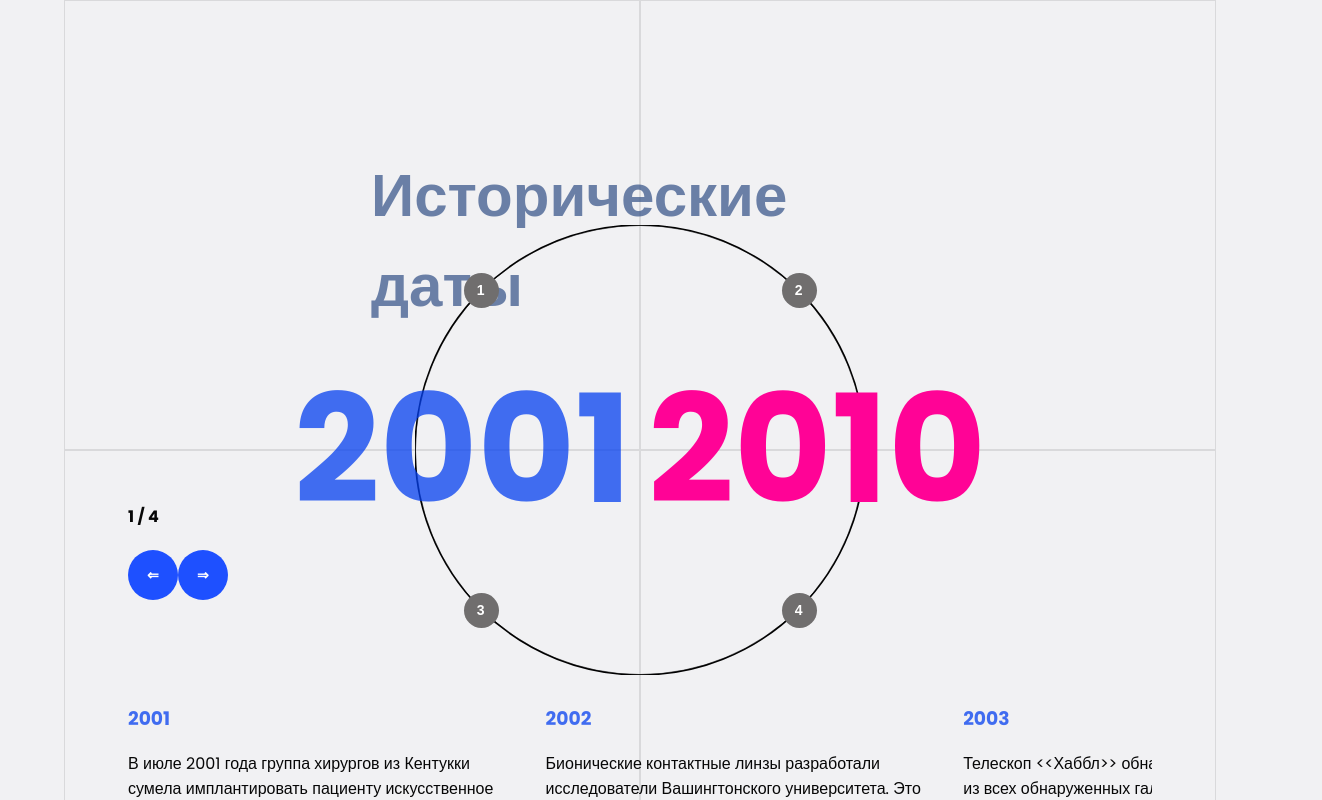
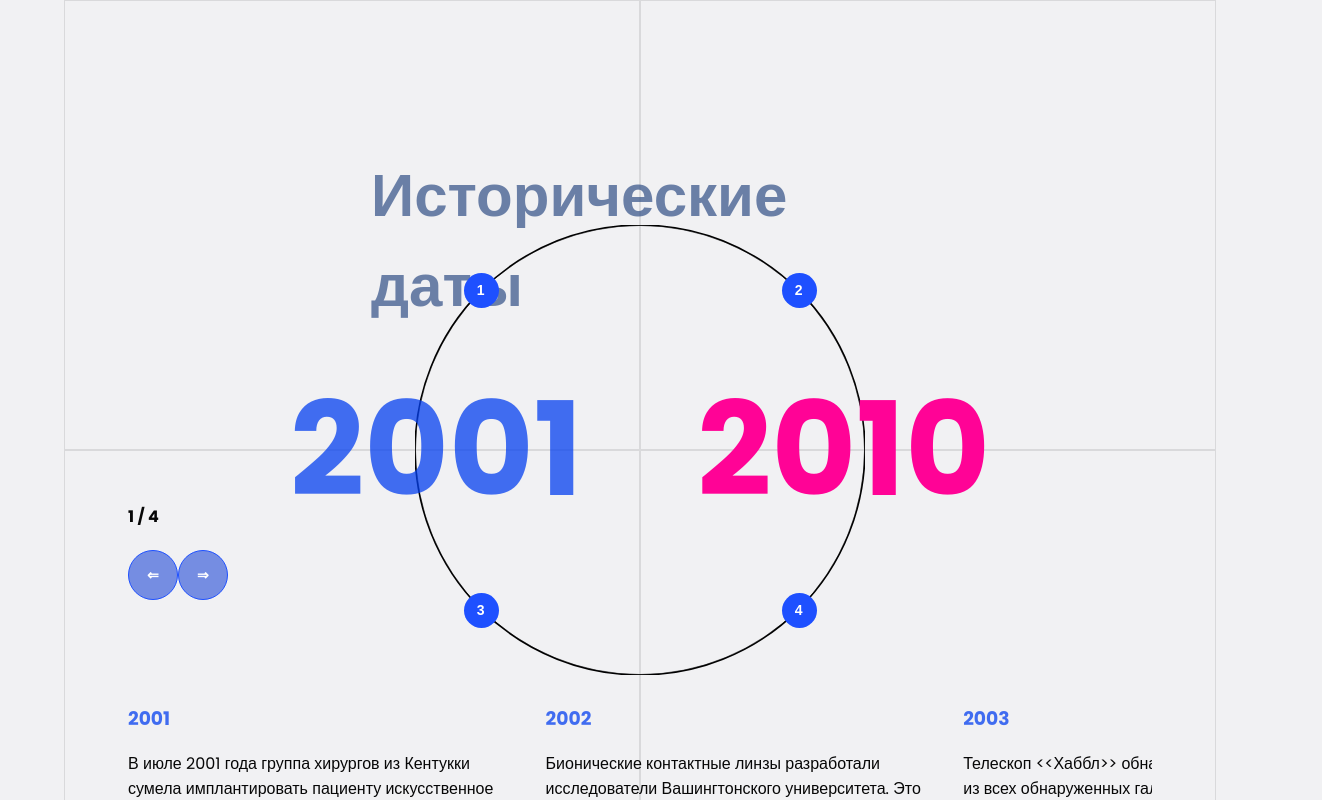
Before and after one commit to AlexandrPolovnikov/onlydigital, a React (Create React App) app: page / in a window 1280 px wide. Shown: the top 800 px of the page, 1322 px wide, since content can reach past the window. Built offline with nearby package versions, Linux system fonts and the light colour scheme; data requests are answered from the project's data file.

Commit message:
first commit

```diff
--- a/src/App.scss
+++ b/src/App.scss
@@ -49,19 +49,6 @@
         display: flex;
         justify-content: center;
         align-items: center;
-
-        &__btn {
-            position: absolute;
-            width: 35px;
-            height: 35px;
-            z-index: 1;
-        }
-        &__btn:hover {
-            border: 3px solid black;
-            border-radius: 50%;
-            width: 50px;
-            height: 50px;
-        }
     }
 }
 
@@ -92,24 +79,31 @@
 
     &__center {
         width: 80vw;
-        display: flex;
-        justify-content: space-between;
+        display: grid;
+        grid-template-columns: 110px 1fr 110px;
+        // align-self: center;
+        // align-items: center;
     }
 
     &__date {
-        width: 750px;
         height: 200px;
         display: flex;
-        justify-content: space-between;
+        justify-content: center;
         align-items: center;
+        &-span {
+            display: flex;
+            justify-content: space-between;
+            align-items: center;
+            min-width: 700px;
+        }
         span {
             color: rgba(4, 63, 239, 0.75);
-            font-size: 150px;
+            font-size: 130px;
             font-weight: 600;
         }
 
         &__count {
-            width: 180px;
+            width: 280px;
             height: 250px;
             display: flex;
             flex-direction: column;
@@ -167,7 +161,10 @@
         &__date {
             width: 80vw;
             padding: 50px;
-            justify-content: space-around;
+            justify-content: center;
+            &-span {
+                min-width: 70vw;
+            }
             span {
                 font-size: 50px;
             }
--- a/src/App.tsx
+++ b/src/App.tsx
@@ -7,23 +7,13 @@ import axios from 'axios';
 import { types } from './lib/info';
 import SwiperProp from './components/Swiper';
 import Button from './components/Button';
+import { COLOR_TYPES, ICON_NAMES } from './lib/constants.enum';
 
 function App(): JSX.Element {
     const [count, setCount] = useState<any>(1);
     const [historyDate, setHistoryDate] = useState<string[]>([]);
     const [isLoading, setIsLoading] = useState(true);
     const [fetching, setFetching] = useState(true);
-
-    const onSelectorBtn = (event: number) => {
-        setCount(event);
-        console.log(event);
-    };
-
-    gsap.to('.main__history', {
-        x: -250,
-
-        duration: 2,
-    });
 
     useEffect(() => {
         if (fetching) {
@@ -38,6 +28,17 @@ function App(): JSX.Element {
         }
     }, [fetching, historyDate]);
 
+    const onSelectorBtn = (event: number) => {
+        setCount(event);
+        console.log(event);
+    };
+
+    gsap.to('.main__history', {
+        x: -250,
+
+        duration: 2,
+    });
+
     return (
         <div className="App">
             <div className="container">
@@ -46,8 +47,8 @@ function App(): JSX.Element {
                         <div className="types__style">
                             <Button
                                 text={i + 1}
-                                className="types__style__btn"
-                                value={i + 1}
+                                className="info"
+                                value={e.name}
                                 onClick={() => onSelectorBtn(i + 1)}
                             />
                         </div>
@@ -80,16 +81,18 @@ function App(): JSX.Element {
                                 </h4>
                                 <div>
                                     <Button
-                                        className="info"
+                                        className="default"
                                         text="&#x21D0;"
+                                        type={COLOR_TYPES.danger}
                                         value={count - 1}
                                         onClick={() =>
                                             onSelectorBtn(count > 1 ? count - 1 : count + 0)
                                         }
                                     />
                                     <Button
-                                        className="info"
+                                        className="default"
                                         text="&#x21D2;"
+                                        type={COLOR_TYPES.danger}
                                         value={count + 1}
                                         onClick={() =>
                                             onSelectorBtn(count < 4 ? count + 1 : count + 0)
@@ -99,12 +102,14 @@ function App(): JSX.Element {
                             </div>
 
                             <div className="main__date">
+                                <div className="main__date-span">
                                     {historyDate
                                         .filter((item: any) => item.type === count)
                                         .filter((item: any) => item.start === '1')
                                         .map((event: any) => (
                                             <span>{event.year}</span>
                                         ))}
+                                </div>
                             </div>
                             <div className="main__date__count"></div>
                         </div>
@@ -122,19 +127,19 @@ function App(): JSX.Element {
                                 <div>
                                     <Button
                                         text="&#x21D0;"
-                                        className="info"
-                                        value={count - 1}
+                                        className="default"
+                                        type={COLOR_TYPES.danger}
                                         onClick={() =>
                                             onSelectorBtn(count > 1 ? count - 1 : count + 0)
                                         }
                                     />
                                     <Button
-                                        value={count + 1}
-                                        className="info"
+                                        className="default"
+                                        type={COLOR_TYPES.danger}
+                                        text="&#x21D2;"
                                         onClick={() =>
                                             onSelectorBtn(count < 4 ? count + 1 : count + 0)
                                         }
-                                        text="&#x21D2;"
                                     />
                                 </div>
                             </div>
--- a/src/components/Button/index.scss
+++ b/src/components/Button/index.scss
@@ -1,6 +1,10 @@
 .button {
     cursor: pointer;
     border: none;
+    z-index: 1;
+    span {
+        display: none;
+    }
 
     &.text {
         border-radius: 50%;
@@ -13,6 +17,50 @@
         padding: 4px 8px;
     }
 
+    // &.only-icon {
+    //     background-color: transparent;
+    //     padding: 0;
+    //     height: 40px;
+    // }
+
+    &.modal-button {
+        padding: 8px;
+        height: 36px;
+        width: 153px;
+    }
+
+    //Icon classes
+    // &.plus-icon {
+    //     filter: drop-shadow(0px 4px 4px rgba(0, 0, 0, 0.25));
+    //     border-radius: 24px;
+
+    //     circle {
+    //         transition: 0.5s;
+    //     }
+
+    //     svg:hover {
+    //         fill: white;
+    //         circle {
+    //             fill: #38a576;
+    //         }
+    //     }
+    // }
+
+    // &.close-button {
+    //     position: absolute;
+    //     top: 8px;
+    //     right: 14px;
+
+    //     svg {
+    //         transition: 0.2s;
+    //     }
+
+    //     svg:hover {
+    //         opacity: 0.5;
+    //     }
+    // }
+
+    // Icon colors
     &.default {
         background-color: rgb(112, 110, 110);
 
@@ -22,12 +70,20 @@
     }
 
     &.info {
-        width: 50px;
-        height: 50px;
         background-color: #1e50ff;
+        width: 35px;
+        height: 35px;
 
         &:hover {
             background-color: #1841d6;
+            display: flex;
+            align-items: center;
+            border-radius: 24px;
+            width: auto;
+            // transform: rotate(0.5turn);
+            span {
+                display: flex;
+            }
         }
 
         &:disabled {
@@ -36,4 +92,17 @@
             background-color: #1e50ff;
         }
     }
+
+    &.danger {
+        background-color: rgba(23, 64, 215, 0.559);
+        border: 1px solid #1e50ff;
+        width: 50px;
+        height: 50px;
+
+        &:hover {
+            background: rgba(30, 30, 255, 0.963);
+            border: 1px solid #110067;
+            color: #fff;
+        }
+    }
 }
--- a/src/components/Button/index.tsx
+++ b/src/components/Button/index.tsx
@@ -1,4 +1,4 @@
-import { COLOR_TYPES } from '../../lib/constants.enum';
+import { COLOR_TYPES, ICON_NAMES } from '../../lib/constants.enum';
 import './index.scss';
 
 interface ButtonProps {
@@ -6,6 +6,7 @@ interface ButtonProps {
     type?: COLOR_TYPES;
     text?: number | string;
     value?: string | number;
+    iconName?: ICON_NAMES;
     disabled?: boolean;
     onClick?(): void;
 }
@@ -35,9 +36,9 @@ const Button = ({
         <button
             className={`button text ${className} ${getColor(type)}`}
             disabled={disabled}
-            value={value}
             onClick={onClick}>
             {text}
+            <span>: {value}</span>
         </button>
     );
 };
--- a/src/lib/constants.enum.ts
+++ b/src/lib/constants.enum.ts
@@ -1,4 +1,10 @@
 export enum COLOR_TYPES {
     info = 'info',
     danger = 'danger',
+    default = 'default',
 }
+
+export enum ICON_NAMES {
+    plus = 'plus',
+    close = 'close',
+}
```
Also changed, not shown: src/components/Button/icons/Close.tsx (added, +13 -0 lines), src/components/Button/icons/Plus.tsx (added, +14 -0 lines). Lines whose indentation alone changed are shown as unchanged.
